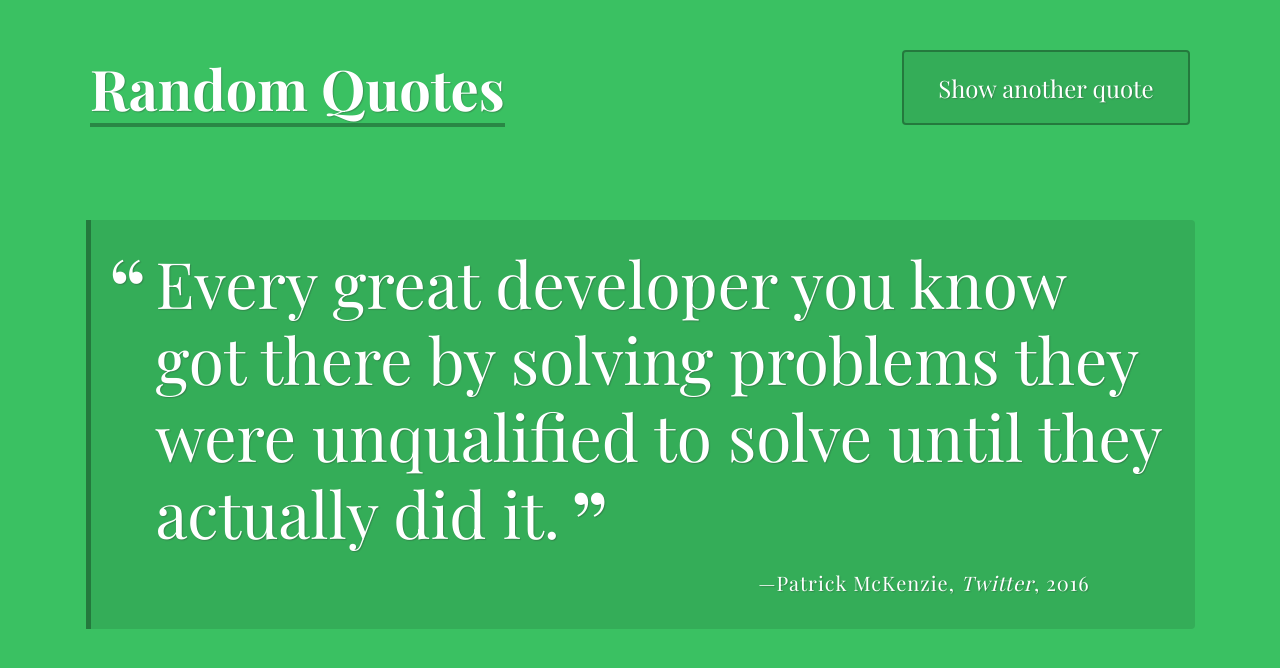
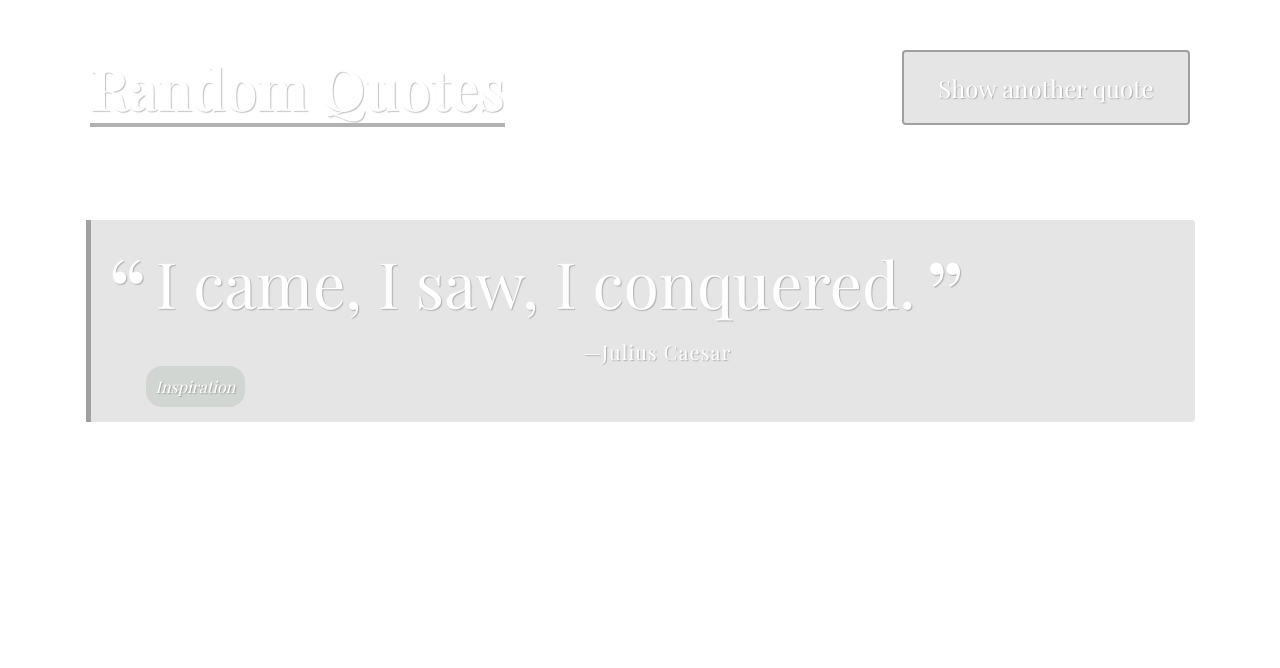
Before and after one commit to Emely1229/Random_Quote_Generator, a plain HTML site: page index.html in a window 1280 px wide. Drawn offline with nearby package versions, Linux system fonts and the light colour scheme; a web font is replaced by a local one.

Commit message:
added comments

```diff
--- a/css/styles.css
+++ b/css/styles.css
@@ -6,7 +6,6 @@
  @import url('https://fonts.googleapis.com/css?family=Playfair+Display:400,400i,700,700i&display=swap');
 
 body {
-  background-color: rgb(58, 193, 98);
   color: white;
   font-family: 'Playfair Display', serif;
   padding: 5px;
@@ -90,11 +89,11 @@ h1 {
 }
 
 .source {
-  font-size: 1rem;
+  font-size: 3rem;
   letter-spacing: 0.05em;
   line-height: 1.1;
-  text-align: right;
-  margin-right: 4em;
+  text-align: center;
+  margin-right: 0em;
 }
 
 .source:before {
@@ -113,6 +112,15 @@ h1 {
 .year:before {
   content: ", ";
   font-style: normal;
+}
+.tag, .section {
+  font-style: italic;
+  background-color:	rgba(178, 190, 181,.4);
+  padding:10px;
+  border-radius: 1em;
+}
+.tag {
+  margin-left: 20px;
 }
 
 @media (min-width: 768px) {
--- a/index.html
+++ b/index.html
@@ -8,7 +8,7 @@
     <link rel="stylesheet" href="css/styles.css">
   </head>
 
-  <body>
+  <body id="background">
     <header>
       <h1>Random Quotes</h1>
       <button id="load-quote" class="load-quote">Show another quote</button>
--- a/js/script.js
+++ b/js/script.js
@@ -1,33 +1,107 @@
 /************************************************
 Treehouse Techdegree:
 Project 4 - Random Quote Generator
-*************************************************/
-
-// For assistance:
-  // Check the "Project Resources" section of the project instructions
-  // Reach out in your Slack community
 
 /***
  * `quotes` array
 ***/
+const quotes = [
+  //creates an array of quotes
+  {quote: 'Fortune favors the bold.', source: 'Virgil', year: '161 B.C.', tag:'#Classic', section:'Wisdom'},
+  {quote: 'I think, therefore I am.', source: 'Rene Descartes', tag:'#Classic',section:'Inspiration'},
+  {quote: 'I came, I saw, I conquered.', source:'Julius Caesar', section:'Inspiration'},
+  {quote: 'When life gives you lemons, you make lemonade.', source:'Elbert Hubbard',section:'Wisdom'},
+  {quote: 'Practice makes perfect.', source: 'Vince Lombardi', section:'Wisdom'},
+  {quote: 'Beware; for I am fearless, and therefore powerful', source:'Mary Shelley', citation:'Frankenstein', section:'Inspiration'}
+];
+console.log(quotes);
+//shows array of quotes within the console
 
-
+const colors = [
+  //creates an array of colors
+  `(255,179,186)`,
+   `(255,223,186)`,
+   `(255,255,186)`,
+   `(186,255,201)`,
+  `(186,255,255)`
+]
+console.log(colors);
+//shows array of colors within the console
 
 /***
  * `getRandomQuote` function
 ***/
 
+function getRandomQuote() {
+  return quotes[Math.floor(Math.random()*quotes.length)];
+}
+//generates a random quote
+function getRandomColor() {
+  return colors[Math.floor(Math.random()*colors.length)];
+}
+//generates a random color
+console.log(getRandomQuote());
+//shows random quote generated onto the console
 
+console.log(getRandomColor());
+//shows random color in the console
 
 /***
  * `printQuote` function
 ***/
 
 
+function printQuote() {
+  //creates a function that grabs the random generated quote and sets each section of it
+  let html =``;
+  //creates html variable
+  let printRandomQuote = getRandomQuote();
+  //creates variable printRandomQuote which runs the random quote generator function
+  html += `<p class="quote">` + printRandomQuote.quote + `</p>`;
+  //puts the quote into paragraphs
+  html += `<p class="source">` +printRandomQuote.source;
+  //puts the quote source under the quote in another paragraph
+  if ("citation" in printRandomQuote) {
+    html += `<span class="citation">` + printRandomQuote.citation + `</span>`;
+  }
+  //if the object contains a citation property it will include that as well
+  if ("year" in printRandomQuote) {
+    html += `<span class="year">` + printRandomQuote.year + `</span>`+`</p>`;
+    //if the object contains a year property it will include that as well
+  }
+  if ("section" in printRandomQuote) {
+    html += `<p>` + `<span class="section">` + printRandomQuote.section + `</span>` ;
+  }
+  if ("tag" in printRandomQuote) {
+    html +=  `<span class="tag">` + printRandomQuote.tag + `</span>`+`</p>`;
+  }
+
+  return html;
+  //this will return the whole html line that has been added onto, without this the html won't return back
+}
+
+window.setInterval('refresh()', 10000);
+//this will set the function refresh which will refresh the page to every 10 seconds or 10000 milliseconds
+
+function refresh() {
+  //this function will make the window reload
+       window .location.reload();
+
+   }
+
+document.getElementById('quote-box').innerHTML = printQuote();
+//displays the html line created in the 'quote-box' onto the webpage
 
 /***
  * click event listener for the print quote button
  * DO NOT CHANGE THE CODE BELOW!!
 ***/
+let randomColor = getRandomColor();
 
-document.getElementById('load-quote').addEventListener("click", printQuote, false);
+console.log(randomColor);
+
+
+document.getElementById("load-quote").addEventListener("click", function() {
+  //sets the function printQuote() onto the "load-quote" which is the button to get a new quote
+        document.getElementById('quote-box').innerHTML = printQuote();
+    });
```
